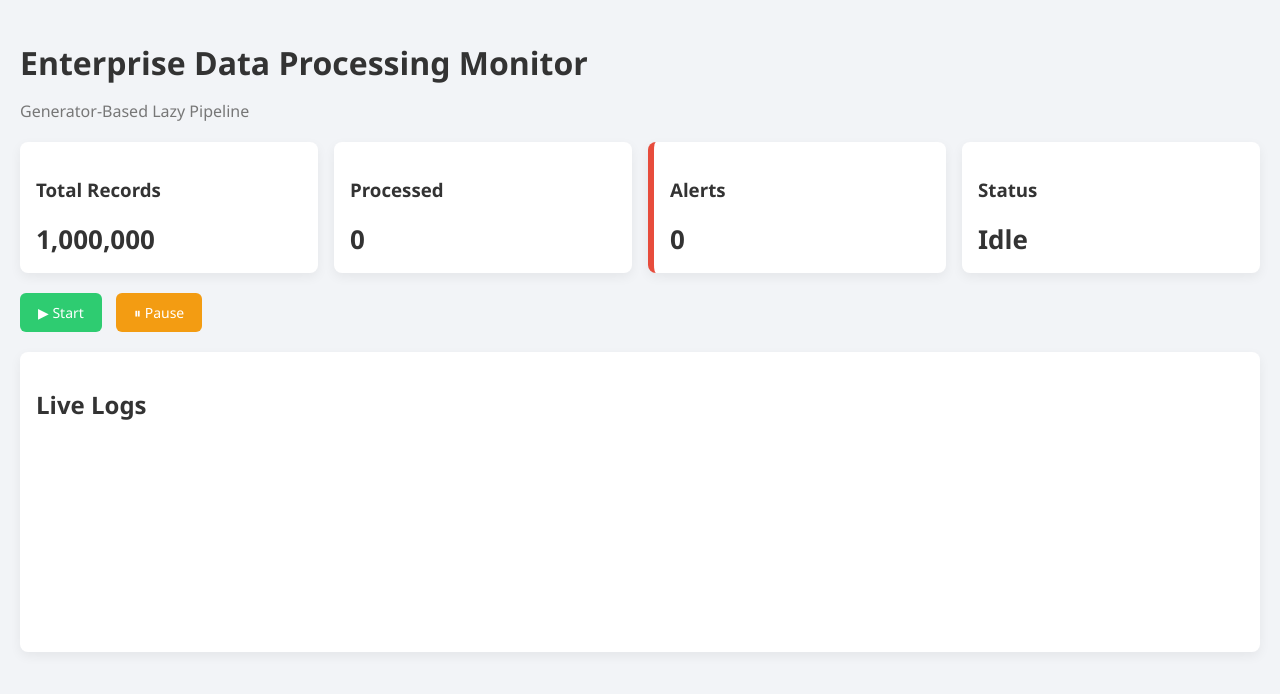
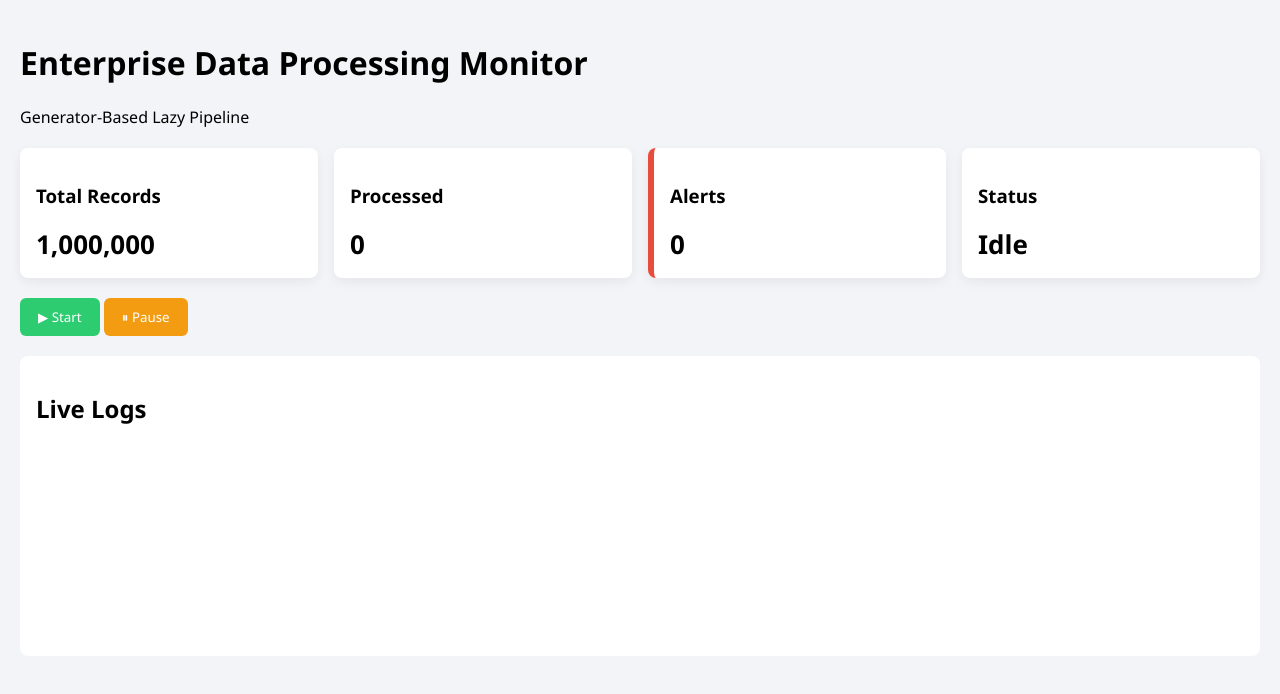
Before and after one commit to ArkS0001/Large-Data-Processing, a plain HTML site: page ui/index.html in a window 1280 px wide. Drawn offline with Linux system fonts and the light colour scheme.

Commit message:
Update style.css

```diff
--- a/ui/style.css
+++ b/ui/style.css
@@ -1,25 +1,16 @@
 * {
   box-sizing: border-box;
-  font-family: "Segoe UI", system-ui, sans-serif;
+  font-family: "Segoe UI", sans-serif;
 }
 
 body {
   margin: 0;
   padding: 20px;
   background: #f2f4f7;
-  color: #333;
 }
 
 header {
   margin-bottom: 20px;
-}
-
-header h1 {
-  margin-bottom: 4px;
-}
-
-header p {
-  color: #777;
 }
 
 .kpi {
@@ -39,8 +30,6 @@ header p {
 .card span {
   font-size: 26px;
   font-weight: bold;
-  margin-top: 8px;
-  display: block;
 }
 
 .danger {
@@ -53,11 +42,9 @@ header p {
 
 button {
   padding: 10px 18px;
+  border-radius: 6px;
   border: none;
-  border-radius: 6px;
-  font-size: 14px;
   cursor: pointer;
-  margin-right: 10px;
 }
 
 #start {
@@ -72,11 +59,10 @@ button {
 
 .logs {
   background: white;
+  padding: 16px;
   border-radius: 8px;
-  padding: 16px;
   height: 300px;
   overflow-y: auto;
-  box-shadow: 0 4px 12px rgba(0,0,0,0.06);
 }
 
 .log {
```
